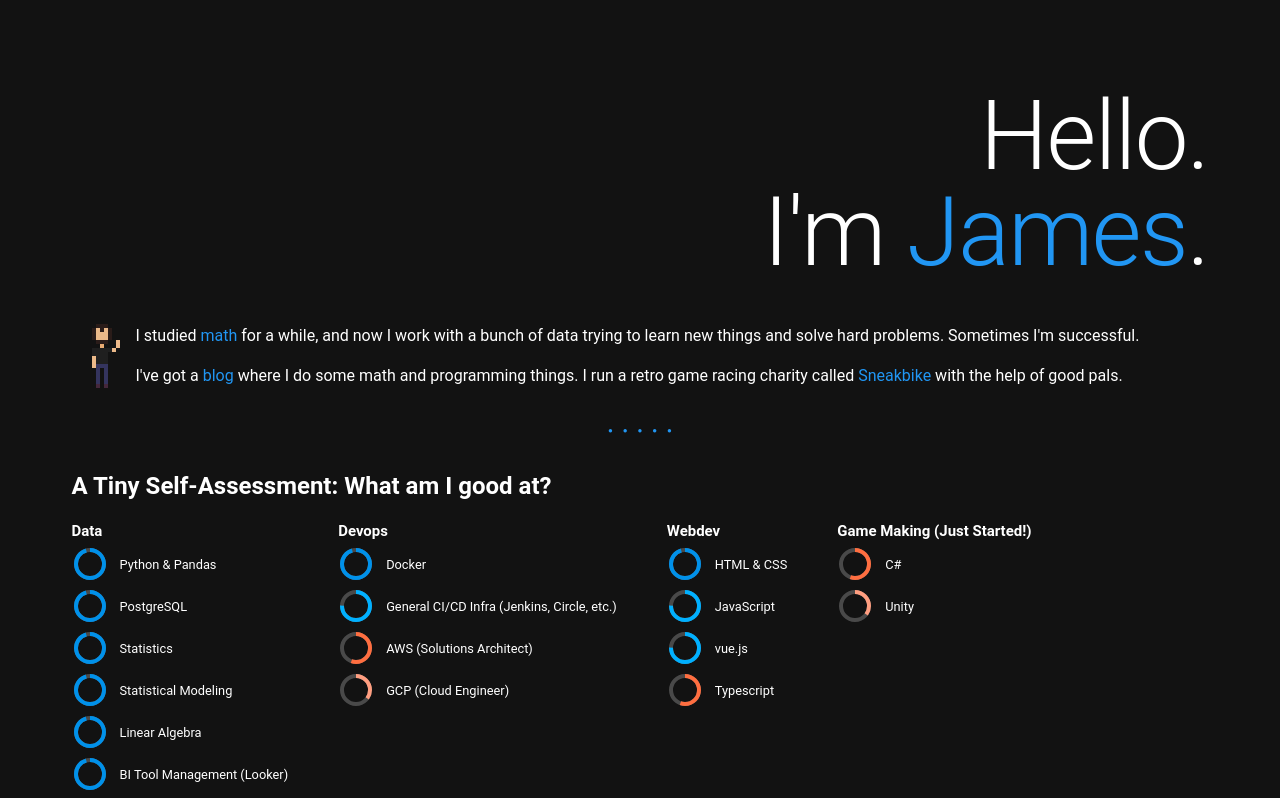
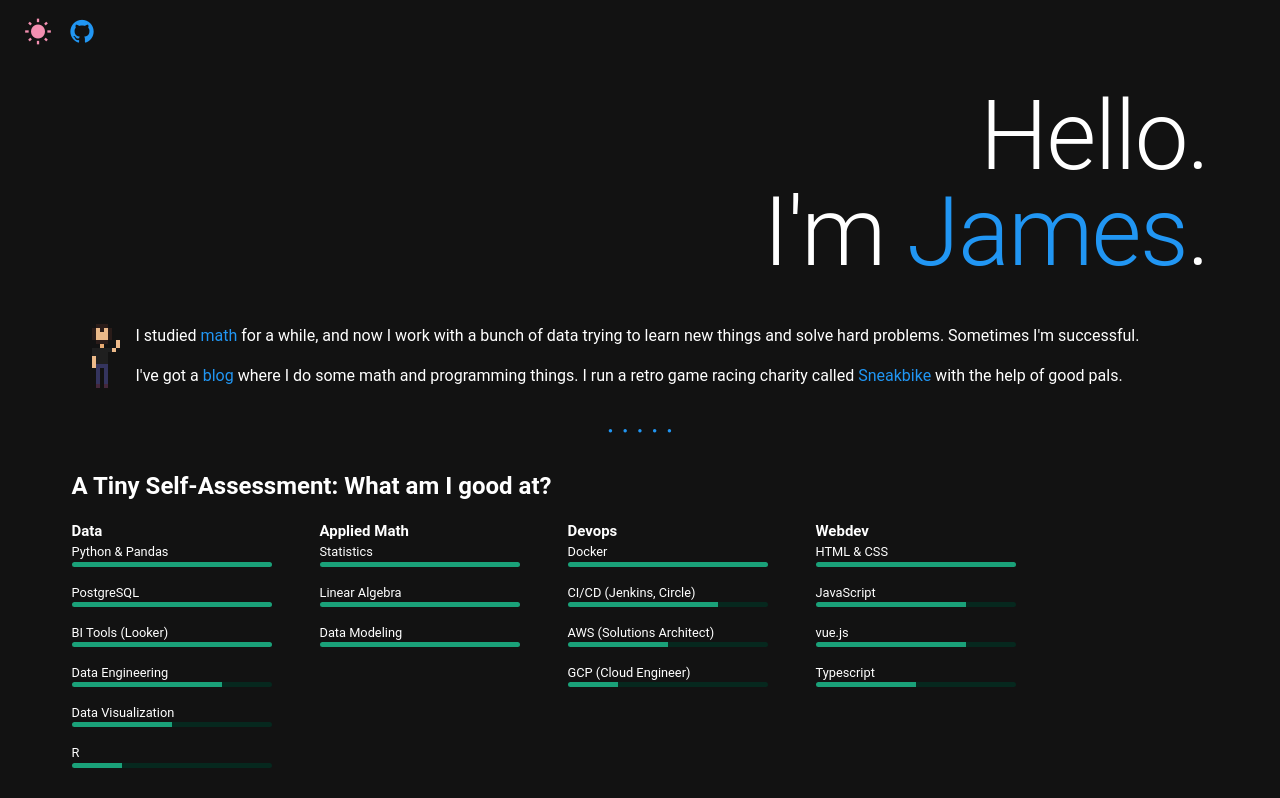
Before and after one commit to jsal13/jsalv, a Vue app: page / in a window 1280 px wide. Shown: the top 798 px of the page. Built offline with nearby package versions, Linux system fonts and the light colour scheme.

Commit message:
chore: updated the progress bars;

```diff
--- a/src/components/HomeSkills.vue
+++ b/src/components/HomeSkills.vue
@@ -8,6 +8,10 @@
       <home-skills-progress-section
         :title="'Data'"
         :skills="skillsData"
+      />
+      <home-skills-progress-section
+        :title="'Applied Math'"
+        :skills="skillsMath"
       />
       <home-skills-progress-section
         :title="'Devops'"
@@ -30,45 +34,52 @@ import { Component, Vue } from 'vue-property-decorator';
 import HomeSkillsProgressSection from '@/components/HomeSkillsProgressSection.vue';
 
 interface SkillsAttribute {
+  // Experience is 1 - 5, scaled to 100.
   itemType: string;
   item: string;
-  experience: string;
+  experience: number;
 }
 
 const skillsData: SkillsAttribute[] = [
-  { itemType: 'data', item: 'Python & Pandas', experience: 'very high' },
-  { itemType: 'data', item: 'PostgreSQL', experience: 'very high' },
-  { itemType: 'data', item: 'Statistics', experience: 'very high' },
-  { itemType: 'data', item: 'Statistical Modeling', experience: 'very high' },
-  { itemType: 'data', item: 'Linear Algebra', experience: 'very high' },
-  { itemType: 'data', item: 'BI Tool Management (Looker)', experience: 'very high' },
-  { itemType: 'data', item: 'Data Engineering', experience: 'high' },
-  { itemType: 'data', item: 'Visualization', experience: 'average' },
-  { itemType: 'data', item: 'R', experience: 'below average' },
+  { itemType: 'data', item: 'Python & Pandas', experience: 5 },
+  { itemType: 'data', item: 'PostgreSQL', experience: 5 },
+  { itemType: 'data', item: 'BI Tools (Looker)', experience: 5 },
+  { itemType: 'data', item: 'Data Engineering', experience: 4 },
+  { itemType: 'data', item: 'Data Visualization', experience: 3 },
+  { itemType: 'data', item: 'R', experience: 2 },
+];
+
+const skillsMath: SkillsAttribute[] = [
+  { itemType: 'data', item: 'Statistics', experience: 5 },
+  { itemType: 'data', item: 'Linear Algebra', experience: 5 },
+  { itemType: 'data', item: 'Data Modeling', experience: 5 },
 ];
 
 const skillsDevops: SkillsAttribute[] = [
-  { itemType: 'devops', item: 'Docker', experience: 'very high' },
-  { itemType: 'devops', item: 'General CI/CD Infra (Jenkins, Circle, etc.)', experience: 'high' },
-  { itemType: 'devops', item: 'AWS (Solutions Architect)', experience: 'average' },
-  { itemType: 'devops', item: 'GCP (Cloud Engineer)', experience: 'below average' },
+  { itemType: 'devops', item: 'Docker', experience: 5 },
+  { itemType: 'devops', item: 'CI/CD (Jenkins, Circle)', experience: 4 },
+  { itemType: 'devops', item: 'AWS (Solutions Architect)', experience: 3 },
+  { itemType: 'devops', item: 'GCP (Cloud Engineer)', experience: 2 },
 ];
 
 const skillsWebDev: SkillsAttribute[] = [
-  { itemType: 'webdev', item: 'HTML & CSS', experience: 'very high' },
-  { itemType: 'webdev', item: 'JavaScript', experience: 'high' },
-  { itemType: 'webdev', item: 'vue.js', experience: 'high' },
-  { itemType: 'webdev', item: 'Typescript', experience: 'average' },
+  { itemType: 'webdev', item: 'HTML & CSS', experience: 5 },
+  { itemType: 'webdev', item: 'JavaScript', experience: 4 },
+  { itemType: 'webdev', item: 'vue.js', experience: 4 },
+  { itemType: 'webdev', item: 'Typescript', experience: 3 },
 ];
 
 const skillsGameMaking: SkillsAttribute[] = [
-  { itemType: 'games', item: 'C#', experience: 'average' },
-  { itemType: 'games', item: 'Unity', experience: 'below average' },
+  { itemType: 'games', item: 'C#', experience: 3 },
+  { itemType: 'games', item: 'Unity', experience: 2 },
+  { itemType: 'games', item: 'Level Design', experience: 2 },
 ];
 
 @Component({ components: { HomeSkillsProgressSection } })
 export default class HomeSkills extends Vue {
   skillsData = skillsData;
+
+  skillsMath = skillsMath;
 
   skillsDevops = skillsDevops;
 
--- a/src/components/HomeSkillsProgressSection.vue
+++ b/src/components/HomeSkillsProgressSection.vue
@@ -1,21 +1,20 @@
 <template>
   <div class="home-skills-progress-section mr-4">
     <h3>{{ title }}</h3>
-    <table>
-      <tr
-        v-for="(row, idx) in skills"
-        :key="`skill-${idx}`"
-      >
-        <td class="pr-3 py-1">
-          <v-progress-circular
-            :value="progressBarValue(row.experience)"
-            :color="progressBarColor(row.experience)"
-            rotate="270"
-          />
-        </td>
-        <td>{{ row.item }}</td>
-      </tr>
-    </table>
+    <p
+      v-for="(row, idx) in skills"
+      :key="`skill-${idx}`"
+    >
+      {{ row.item }}
+      <v-progress-linear
+        color="#1aa179"
+        background-color="#06281e"
+        rounded
+        width="100px"
+        height="5"
+        :value="25 * (row.experience) - 25"
+      />
+    </p>
   </div>
 </template>
 
@@ -25,43 +24,21 @@ import { Component, Prop, Vue } from 'vue-property-decorator';
 interface SkillsAttribute {
   itemType: string;
   item: string;
-  experience: string;
+  experience: number;
 }
-
-interface ProgressBarAttribute {
-  color: string;
-  value: number;
-}
-
-const progressBarLookup: Record<string, ProgressBarAttribute> = {
-  'very high': { color: '#0091EA', value: 95 },
-  high: { color: '#00B0FF', value: 75 },
-  average: { color: '#FF6E40', value: 55 },
-  'below average': { color: '#FF9E80', value: 35 },
-  none: { color: '#ffffff', value: 0 },
-};
 
 @Component
 export default class HomeSkillsProgressSection extends Vue {
   @Prop() skills!: SkillsAttribute
 
   @Prop() title!: string
-
-  progressBarLookup = progressBarLookup;
-
-  progressBarColor(experience: string) {
-    return this.progressBarLookup[experience].color;
-  }
-
-  progressBarValue(experience: string) {
-    return this.progressBarLookup[experience].value;
-  }
 }
 </script>
 
 <style scoped>
 .home-skills-progress-section {
   font-size: 0.8rem !important;
+  width: 200px;
 }
 
 </style>
```
Also changed, not shown: 1 other file (tests, documents, lock files or other folders).
